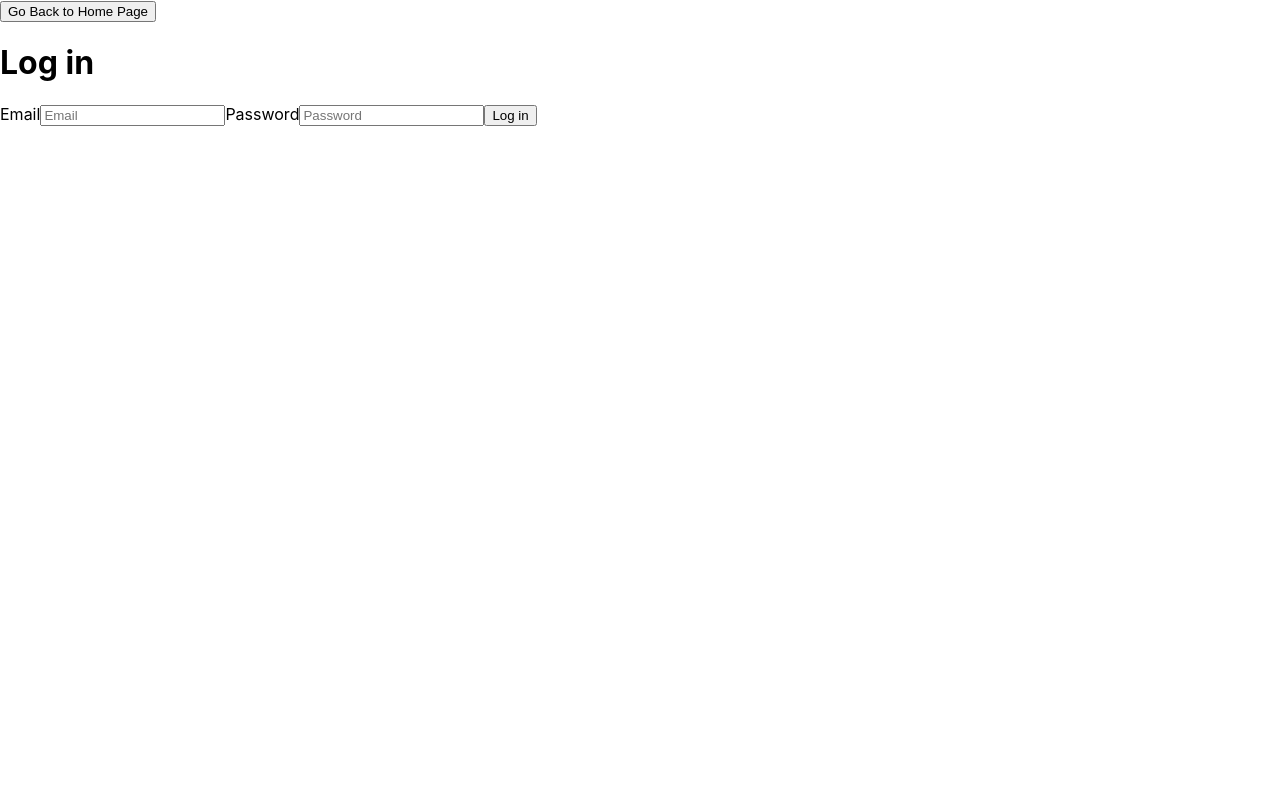
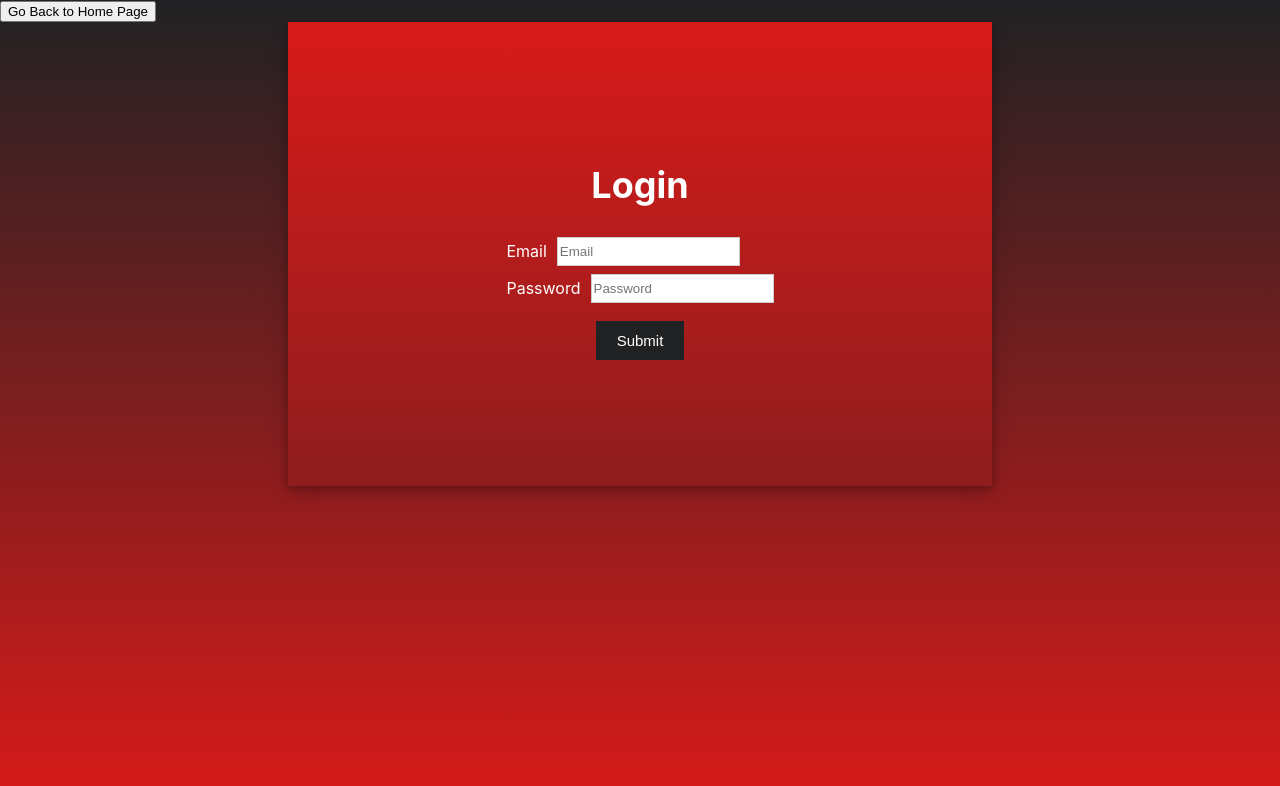
Before and after one commit to aysilsimgekaracan/Movie-Recommendation-Engine, a React (Create React App) app in the folder movie_recommendation/: page /login in a window 1280 px wide. Shown: the top 786 px of the page. Built offline with nearby package versions, Linux system fonts and the light colour scheme; no server answers.

Commit message:
fireabase auth for other components

```diff
--- a/movie_recommendation/src/App.js
+++ b/movie_recommendation/src/App.js
@@ -13,7 +13,6 @@ function App() {
         <Routes>
           <Route path="/" element={<Home />} />
           <Route path="/about" element={<About />} />
-          <Route path="/users" element={<Users />} />
           <Route path="/signup" element={<SignUp />} />
           <Route path="/login" element={<Login />} />
         </Routes>
@@ -27,11 +26,11 @@ function App() {
 // }
 
 function About() {
-  return <h2>About</h2>;
-}
-
-function Users() {
-  return <h2>Users</h2>;
+  return (
+    <h2>
+      Movie Recommandation App Created by Zeynep Aslı Şahin, Ayşıl Simge Karacan
+    </h2>
+  );
 }
 
 export default App;
--- a/movie_recommendation/src/Pages/Home/Header.js
+++ b/movie_recommendation/src/Pages/Home/Header.js
@@ -4,7 +4,7 @@ import app from "../../base";
 import { Navigate, Redirect, NavLink, useNavigate } from "react-router-dom";
 import { getAuth, signOut } from "firebase/auth";
 
-function Header({ setIsLoggedIn, isLoggedIn }) {
+function Header({ isLoggedIn }) {
   const auth = getAuth(app);
 
   const navigate = useNavigate();
@@ -24,7 +24,11 @@ function Header({ setIsLoggedIn, isLoggedIn }) {
           <CustomButton
             title="Sign Out"
             onClick={() => {
-              signOut(auth);
+              signOut(auth)
+                .then(alert("Successfully Signed-Out"))
+                .catch((error) => {
+                  alert(error.message);
+                });
             }}
           />
         </>
--- a/movie_recommendation/src/Pages/Home/Home.js
+++ b/movie_recommendation/src/Pages/Home/Home.js
@@ -15,21 +15,17 @@ const { genres } = genreData;
 function Home({ history }) {
   const [selectedGenres, setSelectedGenres] = useState([]);
   const [filteredMovies, setFilteredMovies] = useState(results);
-  const [isLoggedIn, setIsLoggedIn] = useState(false);
   const [likedMovies, setLikedMovies] = useState([]);
 
   const { currentUser } = useContext(AuthContext);
 
   return (
     <div className="App">
-      <Header
-        setIsLoggedIn={setIsLoggedIn}
-        isLoggedIn={currentUser ? true : false}
-      />
+      <Header isLoggedIn={currentUser ? true : false} />
       <div className="App-content">
         <Recommendations
           results={results}
-          isLoggedIn={isLoggedIn}
+          isLoggedIn={currentUser ? true : false}
           likedMovies={likedMovies}
           setLikedMovies={setLikedMovies}
         />
@@ -39,7 +35,7 @@ function Home({ history }) {
             filteredMovies={filteredMovies}
             likedMovies={likedMovies}
             setLikedMovies={setLikedMovies}
-            isLoggedIn={isLoggedIn}
+            isLoggedIn={currentUser ? true : false}
             results={results}
             selectedGenres={selectedGenres}
             setSelectedGenres={setSelectedGenres}
@@ -48,7 +44,7 @@ function Home({ history }) {
           <UsersLikes
             likedMovies={likedMovies}
             setLikedMovies={setLikedMovies}
-            isLoggedIn={isLoggedIn}
+            isLoggedIn={currentUser ? true : false}
           />
         </div>
       </div>
--- /dev/null
+++ b/movie_recommendation/src/Pages/Login/Login.css
@@ -0,0 +1,87 @@
+.view {
+  gap: 20px;
+  height: 100vh;
+  background: linear-gradient(
+    to top,
+    #d91a1a,
+    #b41c1c,
+    #8f1d1e,
+    #6b1f20,
+    #462022,
+    #212224
+  );
+}
+
+input[type="email"],
+input[type="password"] {
+  height: 25px;
+  border: 1px solid rgba(0, 0, 0, 0.2);
+  margin-left: 10px;
+}
+
+input[type="submit"] {
+  margin-top: 10px;
+  cursor: pointer;
+  font-size: 15px;
+  background: #212224;
+  border: 1px solid #212224;
+  color: #fff;
+  padding: 10px 20px;
+}
+
+input[type="submit"]:hover {
+  background: #462022;
+}
+
+.button-container {
+  display: flex;
+  justify-content: center;
+}
+
+.login-div {
+  display: flex;
+  align-items: center;
+  flex-direction: column;
+}
+
+.login-form {
+  background-color: white;
+  padding: 2rem;
+  box-shadow: 0 4px 8px 0 rgba(0, 0, 0, 0.2), 0 6px 20px 0 rgba(0, 0, 0, 0.19);
+  display: flex;
+  align-items: center;
+  flex-direction: column;
+  background: linear-gradient(to top, #8f1d1e, #b41c1c, #d91a1a);
+  width: 80vh;
+  height: 50vh;
+  justify-content: center;
+}
+
+.list-container {
+  display: flex;
+}
+
+.error {
+  color: red;
+  font-size: 12px;
+}
+
+.title {
+  font-size: 36px;
+  margin-bottom: 20px;
+  color: white;
+}
+
+.label-passwd,
+.label-email {
+  color: white;
+  display: flex;
+  align-items: center;
+}
+
+.input-container {
+  display: flex;
+  flex-direction: column;
+  gap: 8px;
+  margin: 10px;
+}
--- a/movie_recommendation/src/Pages/Login/Login.js
+++ b/movie_recommendation/src/Pages/Login/Login.js
@@ -3,6 +3,8 @@ import { Navigate, useNavigate } from "react-router";
 import app from "../../base";
 import { AuthContext } from "../../Auth";
 import { getAuth, signInWithEmailAndPassword } from "firebase/auth";
+import "./Login.css";
+import CustomButton from "../../Components/CustomButton";
 
 const Login = ({ history }) => {
   const auth = getAuth(app);
@@ -39,20 +41,33 @@ const Login = ({ history }) => {
   }
 
   return (
-    <div>
+    <div className="view">
       <button onClick={() => navigate("/")}>Go Back to Home Page</button>
-      <h1>Log in</h1>
+      <div className="login-div">
+        <div className="login-form">
+          <h1 className="title">Login</h1>
           <form onSubmit={handleLogin}>
-        <label>
+            <div className="input-container">
+              <label className="label-email">
                 Email
-          <input name="email" type="email" placeholder="Email" />
+                <input name="email" type="email" placeholder="Email" required />
               </label>
-        <label>
+              <label className="label-passwd">
                 Password
-          <input name="password" type="password" placeholder="Password" />
+                <input
+                  name="password"
+                  type="password"
+                  placeholder="Password"
+                  required
+                />
               </label>
-        <button type="submit">Log in</button>
+              <div className="button-container">
+                <input type="submit" />
+              </div>
+            </div>
           </form>
+        </div>
+      </div>
     </div>
   );
 };
```
Lines whose indentation alone changed are shown as unchanged.
